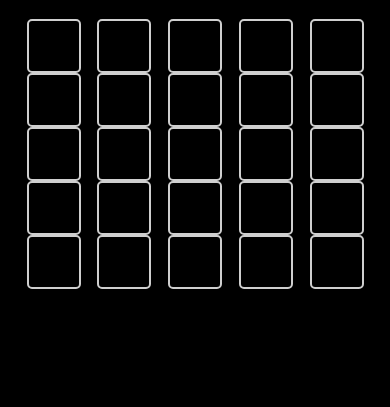
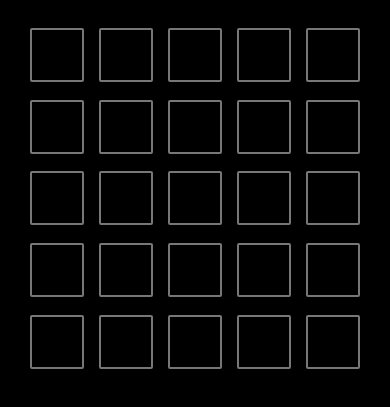
Before and after one commit to thatdevguy1/wordle, a plain HTML site: page index.html in a window 390 px wide. Shown: the part 69-476 px from the top of the page. Drawn offline with Linux system fonts and the light colour scheme.

Commit message:
fixed some styling issues

```diff
--- a/css/styles.css
+++ b/css/styles.css
@@ -7,9 +7,10 @@ body {
 }
 
 main {
-  width: 95vw;
+  width: 58vw;
   max-width: 550px;
   height: 58vw;
+  max-height: 550px;
   display: grid;
   grid-template-rows: 1fr 1fr 1fr 1fr 1fr;
 }
@@ -21,18 +22,18 @@ section {
 }
 
 section > div {
-  border: solid 2px rgb(207, 207, 207);
+  border: solid 2px rgb(119, 119, 119);
   width: 10vw;
-  max-width: 78px;
+  max-width: 100px;
   min-width: 50px;
   height: 10vw;
-  max-height: 78px;
+  max-height: 100px;
   min-height: 50px;
   display: flex;
   justify-content: center;
   align-items: center;
   font-size: 30px;
-  border-radius: 5px;
+  border-radius: 2px;
 }
 
 .message-box {
@@ -47,3 +48,17 @@ section > div {
   border: solid 1px rgb(194, 194, 194);
   border-radius: 5px;
 }
+
+@media only screen and (max-width: 640px) {
+  main {
+    width: 60vw;
+    height: 60vw;
+  }
+}
+
+@media only screen and (max-width: 470px) {
+  main {
+    width: 92vw;
+    height: 92vw;
+  }
+}
```
